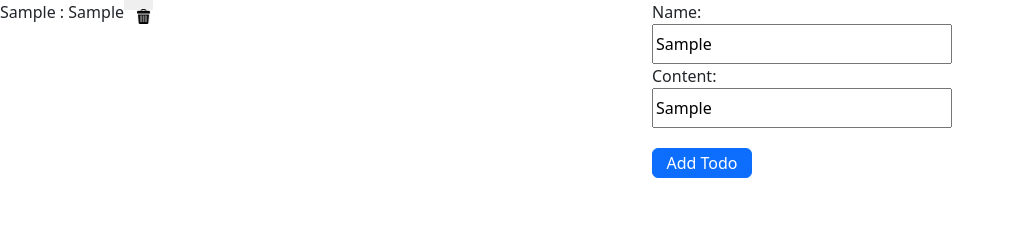
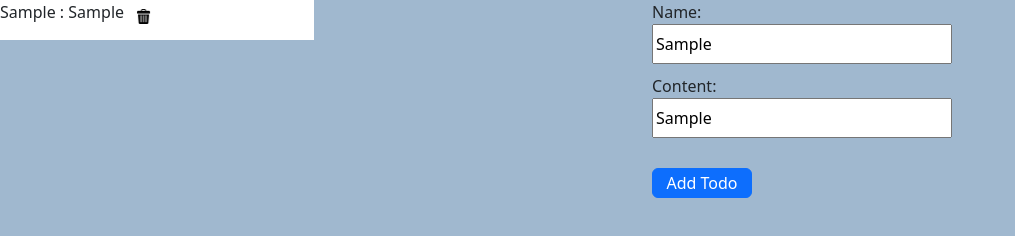
Before and after one commit to Amal-els/Exercice-3-TP1, a website: page index.html in a window 1280 px wide. Both pictures are taken after typing "Sample", "Sample" into the empty fields and a click on the button "Add Todo". Shown: the whole page, without its empty margins (0-1015 px from the left). Drawn offline with nearby package versions, Linux system fonts and the light colour scheme.

Commit message:
last commit

```diff
--- a/index.html
+++ b/index.html
@@ -4,8 +4,8 @@
     <meta charset="UTF-8">
     <meta name="viewport" content="width=device-width, initial-scale=1.0">
     <link rel="stylesheet" href="node_modules/bootstrap/dist/css/bootstrap.css">
+    <link href="https://cdn.jsdelivr.net/npm/bootstrap@5.3.3/dist/css/bootstrap.min.css" rel="stylesheet" integrity="sha384-QWTKZyjpPEjISv5WaRU9OFeRpok6YctnYmDr5pNlyT2bRjXh0JMhjY6hW+ALEwIH" crossorigin="anonymous">
     <link rel="stylesheet" href="style.css">
-    <link href="https://cdn.jsdelivr.net/npm/bootstrap@5.3.3/dist/css/bootstrap.min.css" rel="stylesheet" integrity="sha384-QWTKZyjpPEjISv5WaRU9OFeRpok6YctnYmDr5pNlyT2bRjXh0JMhjY6hW+ALEwIH" crossorigin="anonymous">
     <title>To Do</title>
 </head>
 <body>
--- a/style.css
+++ b/style.css
@@ -1,5 +1,5 @@
 body{
-    background-color: #9aaab9;
+    background-color: #a0b8cf;
 }
 .container2{
     display: flex;
@@ -28,7 +28,8 @@ input{
 
 }
 .close{
+    background-color: white;
     border:none;
-    height: 10px;
+    height: 12px;
     padding:2px;
 }
```
